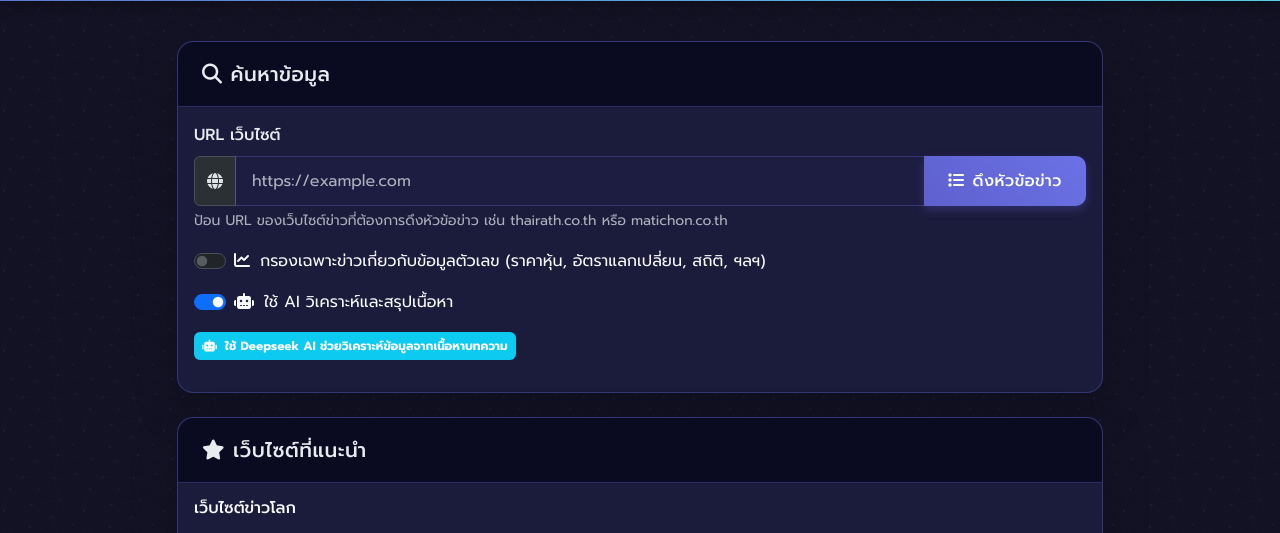
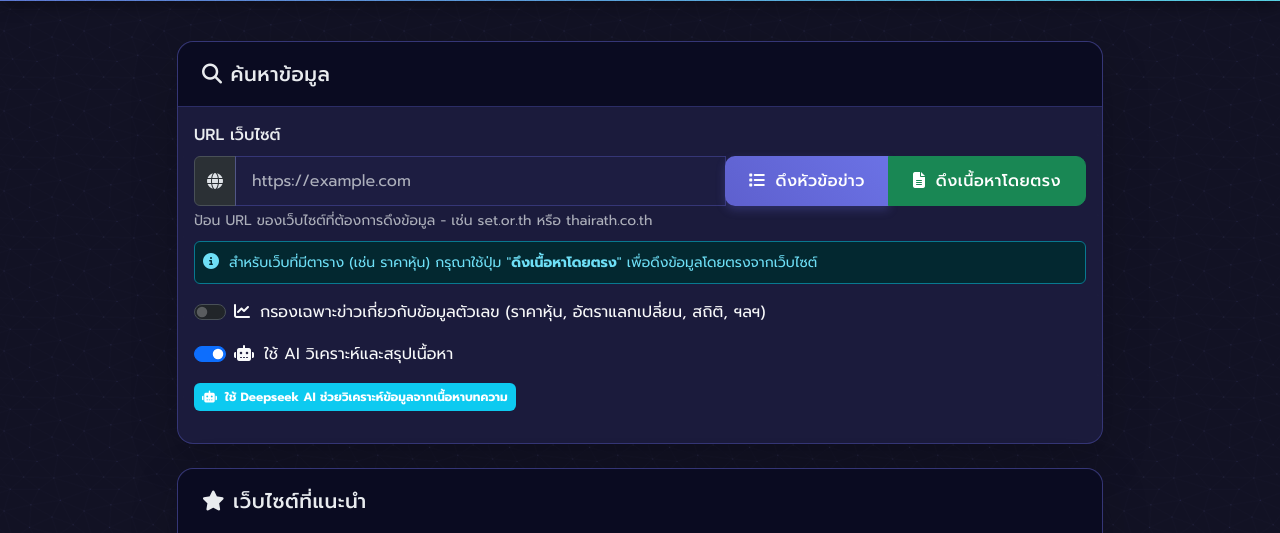
Before and after one commit to Z2ZATL/Data-and-Table-Management-System, a Flask app: page /scraping in a window 1280 px wide. Shown: the part 429-962 px from the top of the page. Run offline with Flask 3, Linux system fonts and the light colour scheme.

Commit message:
Improve content extraction with direct data retrieval for complex websites
Adds a "ดึงเนื้อหาโดยตรง" button and functionality to scrape content directly from table-based sites using content-form.

Replit-Commit-Author: Agent
Replit-Commit-Session-Id: 76e30050-908c-4ba2-9784-feabebc2bc6b
Replit-Commit-Screenshot-Url: https://storage.googleapis.com/screenshot-production-us-central1/b77ec35e-a0c3-4ccc-99bb-1031653fc1ca/ce408ba7-43aa-42d3-81e9-9928bc5465cd.jpg

```diff
--- a/templates/scraping_new.html
+++ b/templates/scraping_new.html
@@ -28,11 +28,19 @@
                         <div class="input-group">
                             <span class="input-group-text"><i class="fas fa-globe"></i></span>
                             <input type="url" class="form-control" id="url" name="url" placeholder="https://example.com" required value="{{ searched_url|default('') }}">
-                            <button type="submit" class="btn btn-primary" id="get-headlines-btn" form="headlines-form">
-                                <i class="fas fa-list me-2"></i>ดึงหัวข้อข่าว
-                            </button>
+                            <div class="btn-group">
+                                <button type="button" class="btn btn-primary" id="get-headlines-btn">
+                                    <i class="fas fa-list me-1"></i> ดึงหัวข้อข่าว
+                                </button>
+                                <button type="button" class="btn btn-success" id="get-content-direct-btn">
+                                    <i class="fas fa-file-alt me-1"></i> ดึงเนื้อหาโดยตรง
+                                </button>
+                            </div>
                         </div>
-                        <div class="form-text">ป้อน URL ของเว็บไซต์ข่าวที่ต้องการดึงหัวข้อข่าว เช่น thairath.co.th หรือ matichon.co.th</div>
+                        <div class="form-text">ป้อน URL ของเว็บไซต์ที่ต้องการดึงข้อมูล - เช่น set.or.th หรือ thairath.co.th</div>
+                        <div class="alert alert-info p-2 mt-2" role="alert">
+                            <i class="fas fa-info-circle me-1"></i> <small>สำหรับเว็บที่มีตาราง (เช่น ราคาหุ้น) กรุณาใช้ปุ่ม "<b>ดึงเนื้อหาโดยตรง</b>" เพื่อดึงข้อมูลโดยตรงจากเว็บไซต์</small>
+                        </div>
                     </div>
                     <div class="form-check form-switch mb-3">
                         <input class="form-check-input" type="checkbox" id="filter-numerical" {% if filter_numerical %}checked{% endif %}>
@@ -438,6 +446,22 @@
             }
         });
 
+        // สำหรับปุ่มดึงเนื้อหาโดยตรง
+        document.getElementById('get-content-direct-btn').addEventListener('click', function() {
+            const url = document.getElementById('url').value;
+            if (url) {
+                // ส่ง URL ไปยังฟอร์ม
+                document.getElementById('content-url').value = url;
+
+                // ส่งค่าตัวเลือกการใช้ AI
+                const useAI = document.getElementById('use-ai').checked;
+                document.getElementById('use-ai-input').value = useAI ? "on" : "off";
+
+                // ส่งฟอร์ม
+                document.getElementById('content-form').submit();
+            }
+        });
+
         // สำหรับปุ่มดึงเนื้อหาจากหัวข้อข่าว
         const fetchArticleButtons = document.querySelectorAll('.fetch-article');
         fetchArticleButtons.forEach(button => {
```
